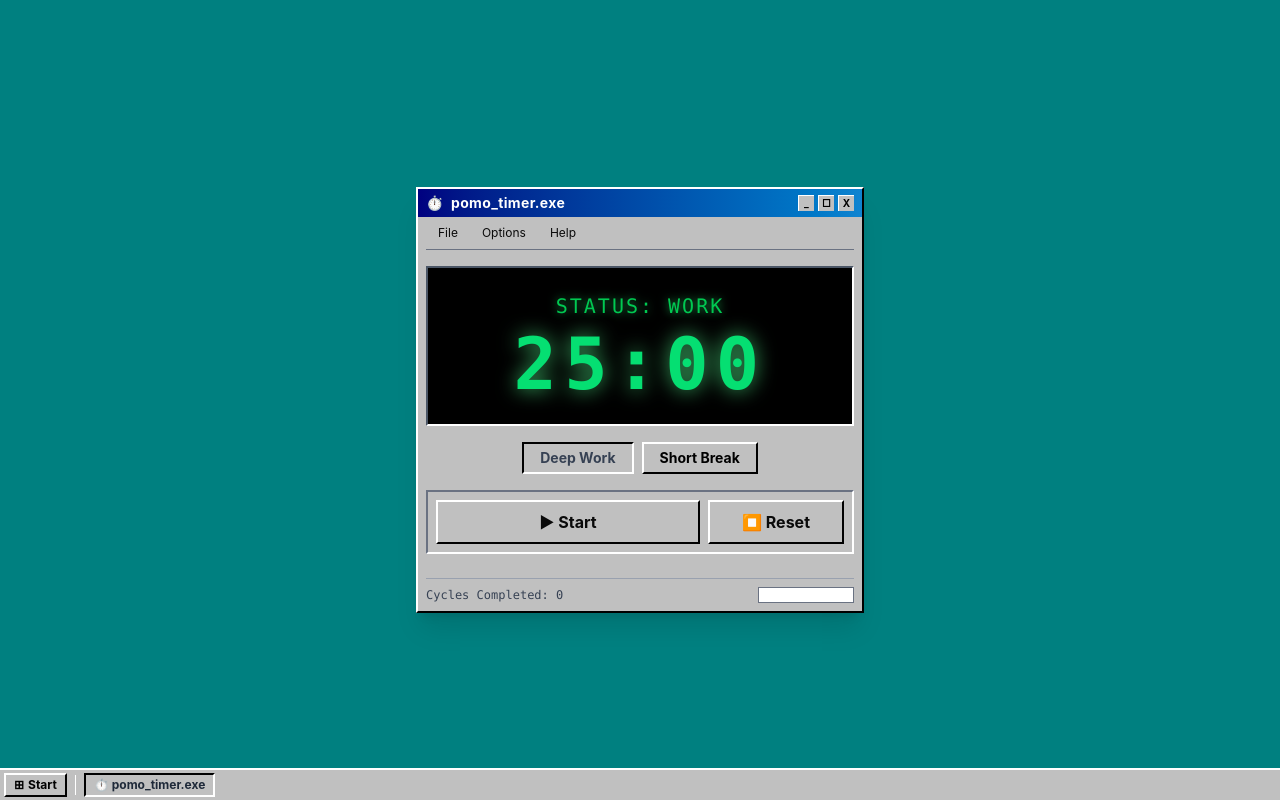
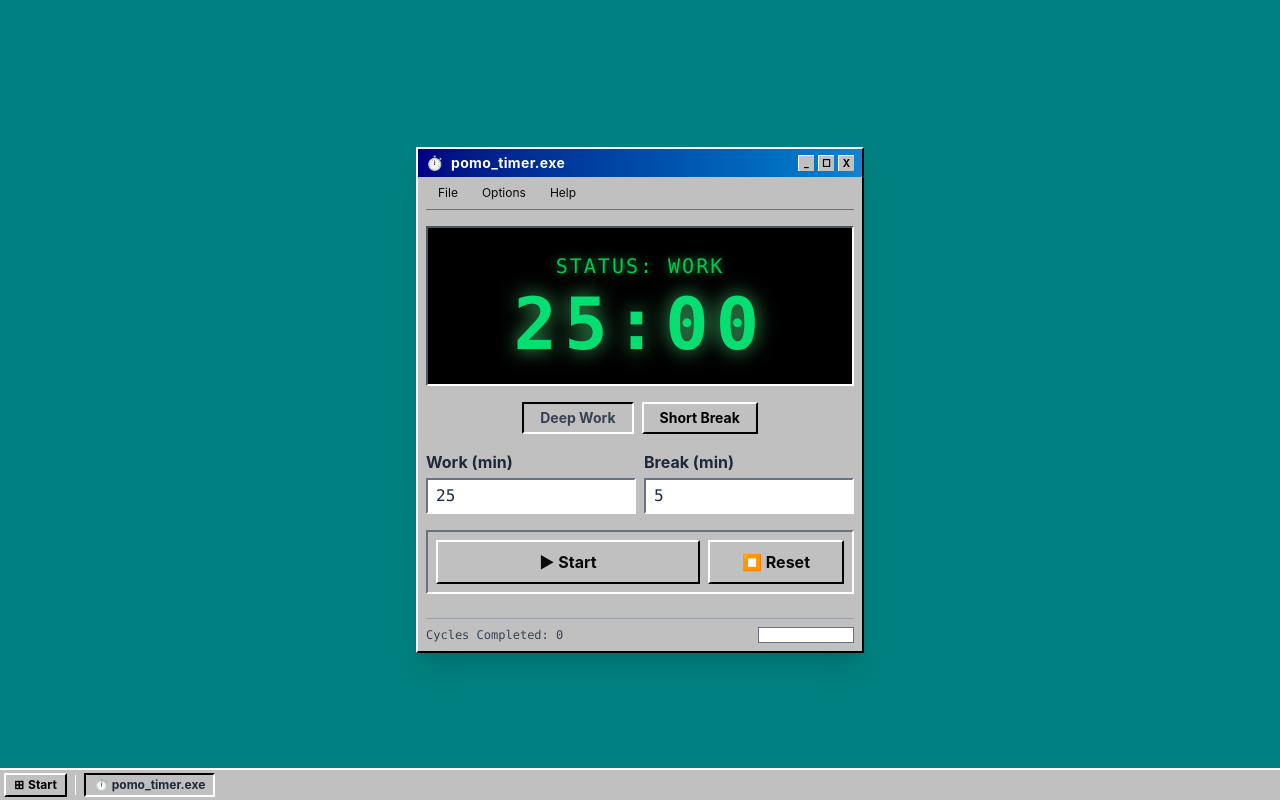
Before and after one commit to juhidamley/Prioritize, a React (Vite) app: page /pomodoro in a window 1280 px wide. Built offline with nearby package versions, Linux system fonts and the light colour scheme.

Commit message:
Make times dynamic

```diff
--- a/src/pages/studyTools/Pomodoro.tsx
+++ b/src/pages/studyTools/Pomodoro.tsx
@@ -37,13 +37,28 @@ const RetroButton = ({ onClick, children, active = false, className = '' }: { on
 export function Pomodoro() {
   const navigate = useNavigate();
 
-  const WORK_TIME = 25 * 60;
-  const BREAK_TIME = 5 * 60;
-
-  const [timeLeft, setTimeLeft] = useState(WORK_TIME);
+  const [workMinutes, setWorkMinutes] = useState(25);
+  const [breakMinutes, setBreakMinutes] = useState(5);
+  const [timeLeft, setTimeLeft] = useState(25 * 60);
   const [isRunning, setIsRunning] = useState(false);
   const [mode, setMode] = useState<'WORK' | 'BREAK'>('WORK');
   const [cycles, setCycles] = useState(0);
+
+  const workTimeSeconds = workMinutes * 60;
+  const breakTimeSeconds = breakMinutes * 60;
+
+  const clampMinutes = (value: string) => {
+    const parsed = Number.parseInt(value, 10);
+    if (Number.isNaN(parsed)) return 1;
+    return Math.min(180, Math.max(1, parsed));
+  };
+
+  useEffect(() => {
+    // Keep previewed countdown in sync with selected mode whenever timer is idle.
+    if (!isRunning) {
+      setTimeLeft(mode === 'WORK' ? workTimeSeconds : breakTimeSeconds);
+    }
+  }, [workTimeSeconds, breakTimeSeconds, mode, isRunning]);
 
   useEffect(() => {
     let interval: number | undefined;
@@ -58,33 +73,33 @@ export function Pomodoro() {
 
       if (mode === 'WORK') {
         setMode('BREAK');
-        setTimeLeft(BREAK_TIME);
+        setTimeLeft(breakTimeSeconds);
         setCycles(c => c + 1);
       } else {
         setMode('WORK');
-        setTimeLeft(WORK_TIME);
+        setTimeLeft(workTimeSeconds);
       }
       setIsRunning(false);
     }
     return () => clearInterval(interval);
-  }, [isRunning, timeLeft, mode]);
+  }, [isRunning, timeLeft, mode, workTimeSeconds, breakTimeSeconds]);
 
   const toggleTimer = () => setIsRunning(!isRunning);
 
   const resetTimer = () => {
     setIsRunning(false);
-    setTimeLeft(mode === 'WORK' ? WORK_TIME : BREAK_TIME);
+    setTimeLeft(mode === 'WORK' ? workTimeSeconds : breakTimeSeconds);
   };
 
   const setModeManually = (newMode: 'WORK' | 'BREAK') => {
     setMode(newMode);
     setIsRunning(false);
-    setTimeLeft(newMode === 'WORK' ? WORK_TIME : BREAK_TIME);
+    setTimeLeft(newMode === 'WORK' ? workTimeSeconds : breakTimeSeconds);
   };
 
   const minutes = Math.floor(timeLeft / 60);
   const seconds = timeLeft % 60;
-  const totalModeTime = mode === 'WORK' ? WORK_TIME : BREAK_TIME;
+  const totalModeTime = mode === 'WORK' ? workTimeSeconds : breakTimeSeconds;
   const progressPercent = ((totalModeTime - timeLeft) / totalModeTime) * 100;
 
   return (
@@ -125,6 +140,32 @@ export function Pomodoro() {
           <RetroButton active={mode === 'BREAK'} onClick={() => setModeManually('BREAK')}>
             Short Break
           </RetroButton>
+        </div>
+
+        {/* Editable Session Durations */}
+        <div className="grid grid-cols-2 gap-2 mb-4 text-xs md:text-sm">
+          <label className="flex flex-col gap-1 font-bold text-gray-800">
+            Work (min)
+            <input
+              type="number"
+              min={1}
+              max={180}
+              value={workMinutes}
+              onChange={(e) => setWorkMinutes(clampMinutes(e.target.value))}
+              className="bg-white border-2 border-t-gray-500 border-l-gray-500 border-b-white border-r-white px-2 py-1 font-mono"
+            />
+          </label>
+          <label className="flex flex-col gap-1 font-bold text-gray-800">
+            Break (min)
+            <input
+              type="number"
+              min={1}
+              max={180}
+              value={breakMinutes}
+              onChange={(e) => setBreakMinutes(clampMinutes(e.target.value))}
+              className="bg-white border-2 border-t-gray-500 border-l-gray-500 border-b-white border-r-white px-2 py-1 font-mono"
+            />
+          </label>
         </div>
 
         {/* Controls */}
```
